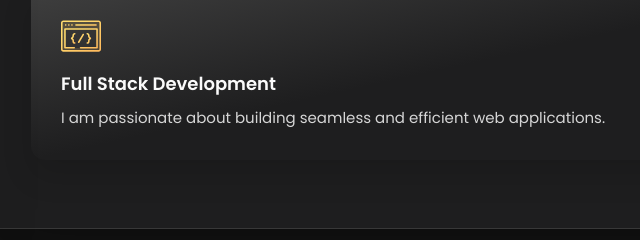
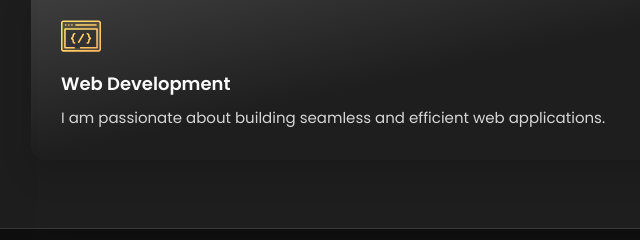
Before and after one commit to Nithesh04/portfolio, a plain HTML site: page index.html in a window 1280 px wide. Shown: the part 424-664 px from the top of the page, 360-1000 px from the left. Drawn offline with nearby package versions, Linux system fonts and the light colour scheme.

Commit message:
Update index.html

```diff
--- a/index.html
+++ b/index.html
@@ -184,7 +184,7 @@
                   />
                 </div>
                 <div class="service-content-box">
-                  <h4 class="h4 service-item-title">Full Stack Development</h4>
+                  <h4 class="h4 service-item-title">Web Development</h4>
                   <p class="service-item-text">
                     I am passionate about building seamless and efficient web applications.
                   </p>
```
